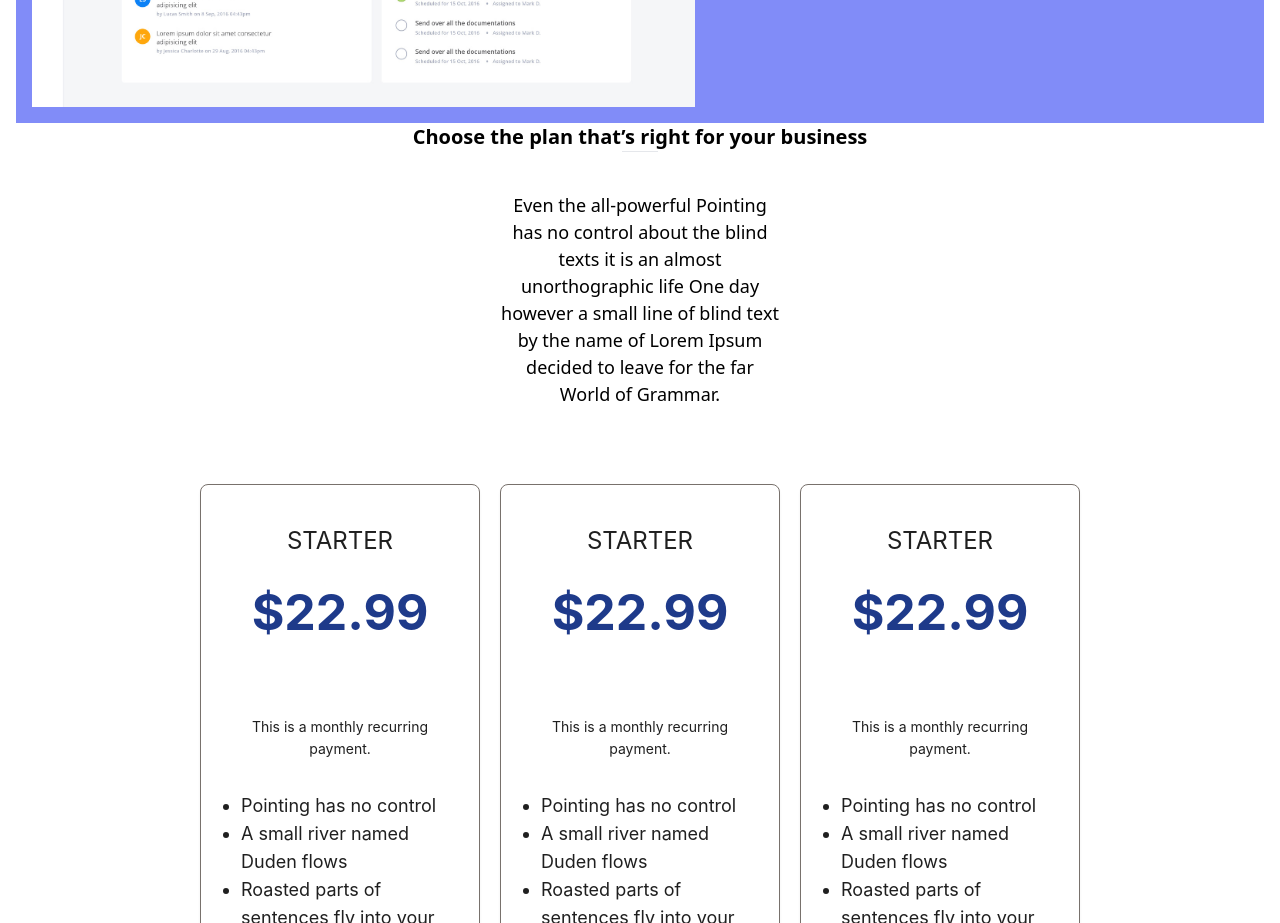
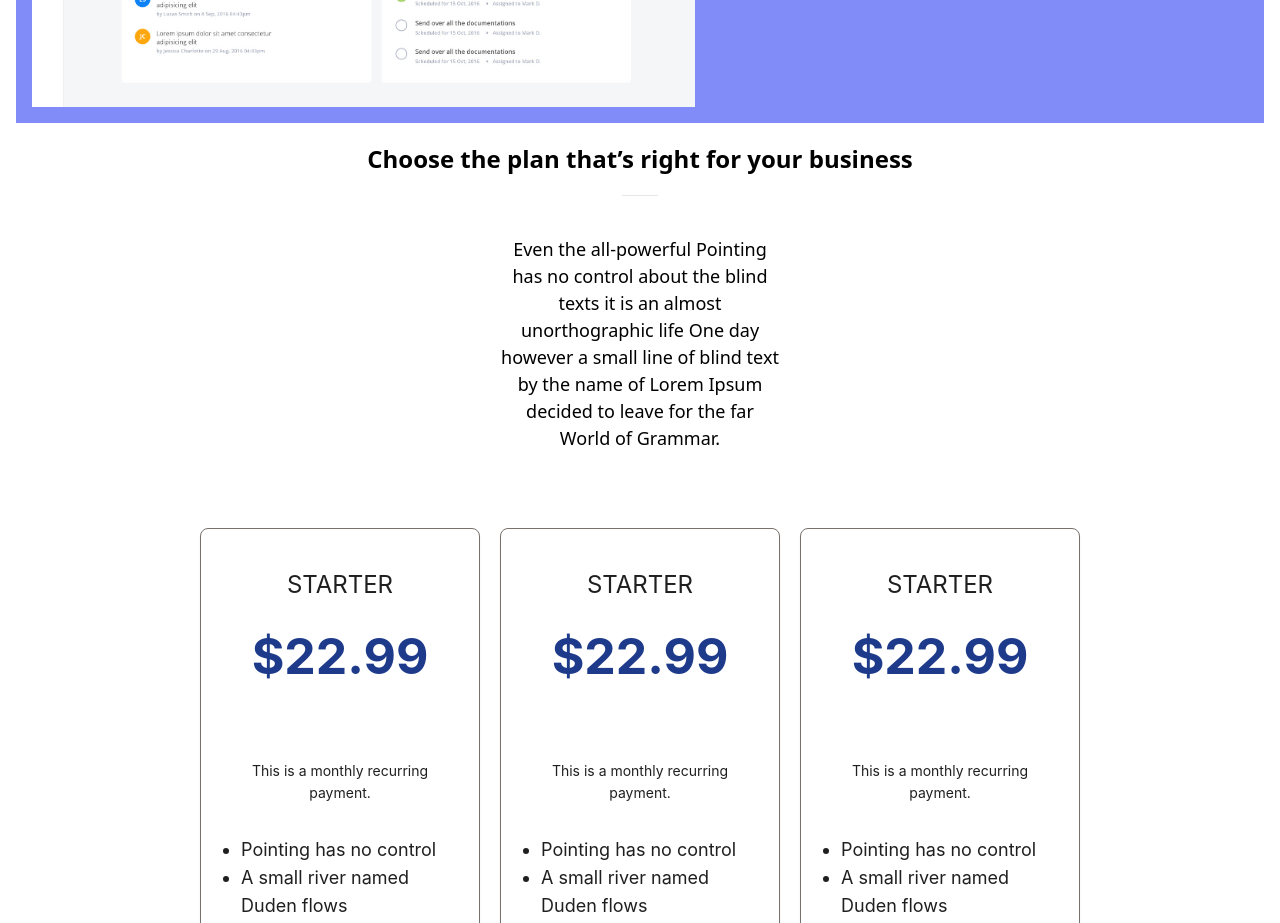
Before and after one commit to Farhanlibra/dp3et, a React (Vite) app: page / in a window 1280 px wide. Shown: the part 2740-3663 px from the top of the page. Built offline with nearby package versions, Linux system fonts and the light colour scheme.

Commit message:
Update Price.jsx

```diff
--- a/src/component/Price.jsx
+++ b/src/component/Price.jsx
@@ -6,7 +6,7 @@ const Price = () => {
     <div>
          <div className="price flex flex-col mx-auto">
           <div className="heading">
-            <h1 className="text-center text-xl font-bold  mx-autopy-5">
+            <h1 className="text-center text-2xl font-bold  mx-auto py-5">
               Choose the plan that’s right for your business
             </h1>
             <hr className="text-blue-900 font-extrabold w-9 text-center mx-auto py-5" />
```
